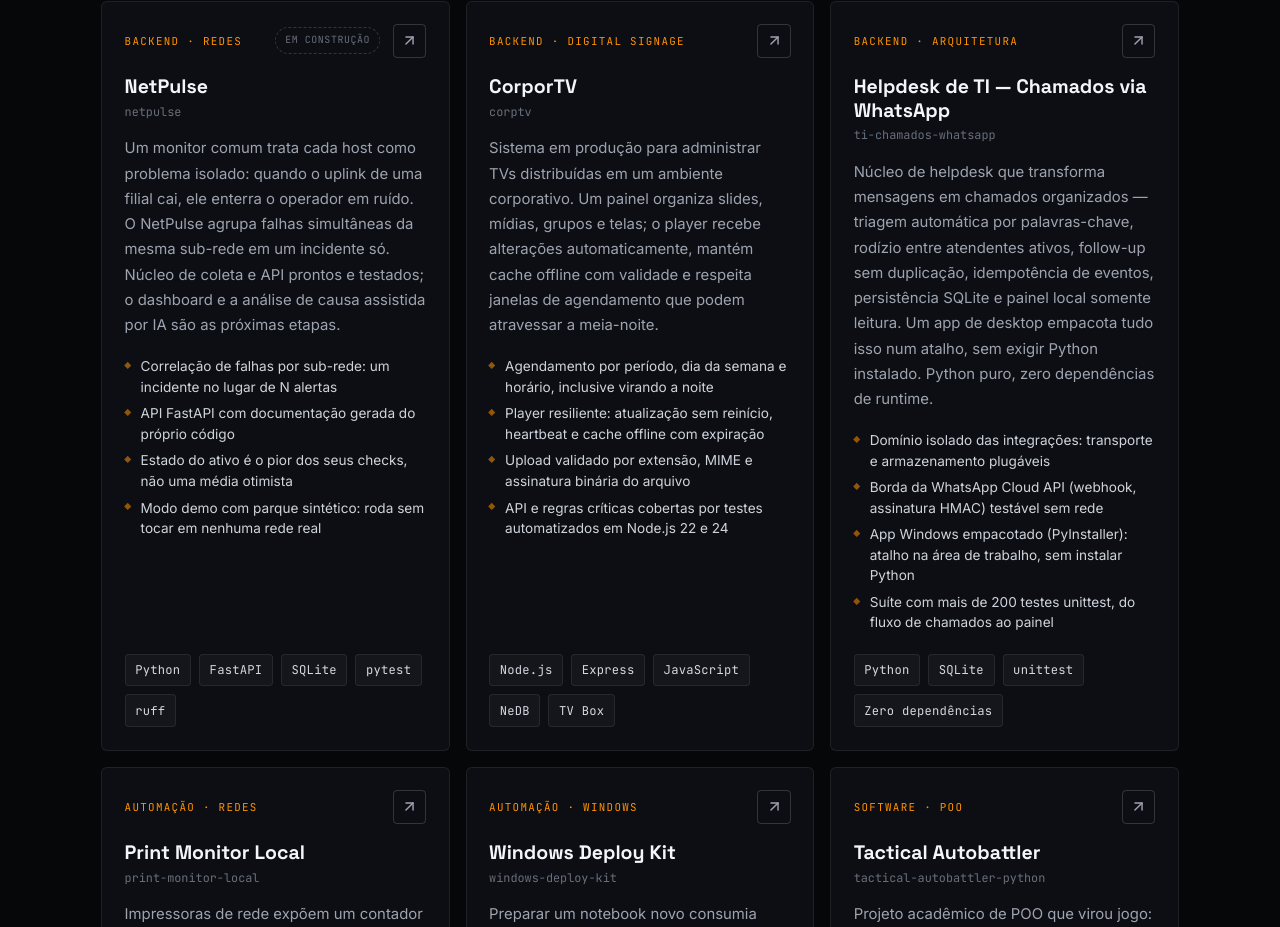
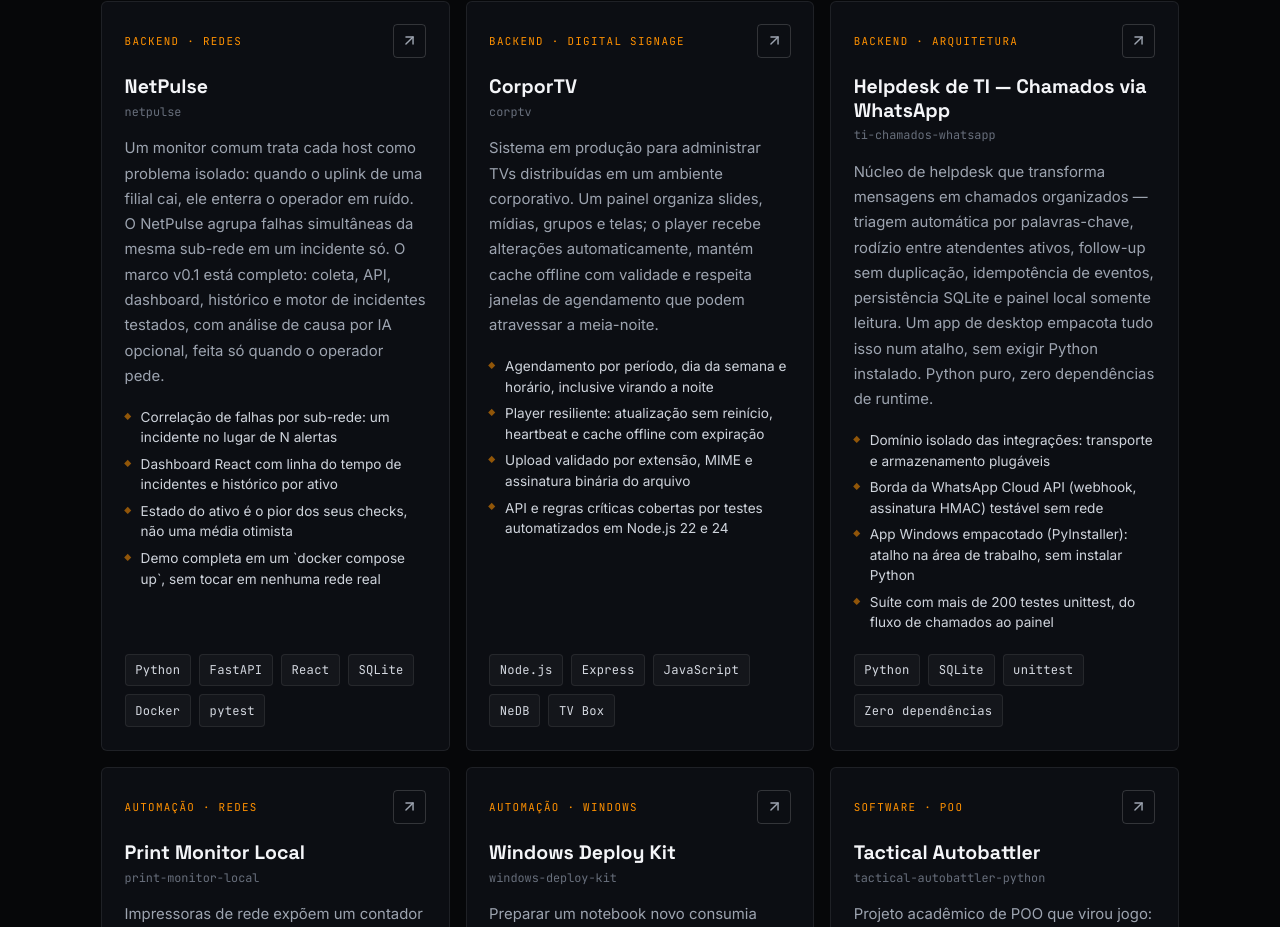
Before and after one commit to enzo-going/portfolio-enzo-going, a React (Vite) app: page / in a window 1280 px wide. Shown: the part 2694-3621 px from the top of the page. Built offline with nearby package versions, Linux system fonts and the light colour scheme.

Commit message:
content: card do NetPulse reflete o v0.1 entregue
O card ainda dizia que dashboard e analise por IA eram proximas etapas e levava o selo "em construcao", mas os dois ja estao no repositorio desde agosto. Descricao, destaques e stack passam a descrever o que existe hoje.

```diff
--- a/src/data/portfolio.ts
+++ b/src/data/portfolio.ts
@@ -78,16 +78,15 @@ export const projects: Project[] = [
     tagline:
       "Monitoramento de ativos de rede que agrupa falhas simultâneas em um único incidente, em vez de disparar um alerta por equipamento.",
     description:
-      "Um monitor comum trata cada host como problema isolado: quando o uplink de uma filial cai, ele enterra o operador em ruído. O NetPulse agrupa falhas simultâneas da mesma sub-rede em um incidente só. Núcleo de coleta e API prontos e testados; o dashboard e a análise de causa assistida por IA são as próximas etapas.",
+      "Um monitor comum trata cada host como problema isolado: quando o uplink de uma filial cai, ele enterra o operador em ruído. O NetPulse agrupa falhas simultâneas da mesma sub-rede em um incidente só. O marco v0.1 está completo: coleta, API, dashboard, histórico e motor de incidentes testados, com análise de causa por IA opcional, feita só quando o operador pede.",
     highlights: [
       "Correlação de falhas por sub-rede: um incidente no lugar de N alertas",
-      "API FastAPI com documentação gerada do próprio código",
+      "Dashboard React com linha do tempo de incidentes e histórico por ativo",
       "Estado do ativo é o pior dos seus checks, não uma média otimista",
-      "Modo demo com parque sintético: roda sem tocar em nenhuma rede real",
+      "Demo completa em um `docker compose up`, sem tocar em nenhuma rede real",
     ],
-    stack: ["Python", "FastAPI", "SQLite", "pytest", "ruff"],
+    stack: ["Python", "FastAPI", "React", "SQLite", "Docker", "pytest"],
     link: "https://github.com/enzo-going/netpulse",
-    linkNote: "em construção",
   },
   {
     id: "corptv",
```
